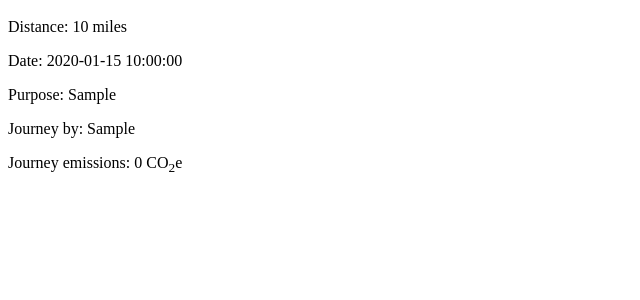
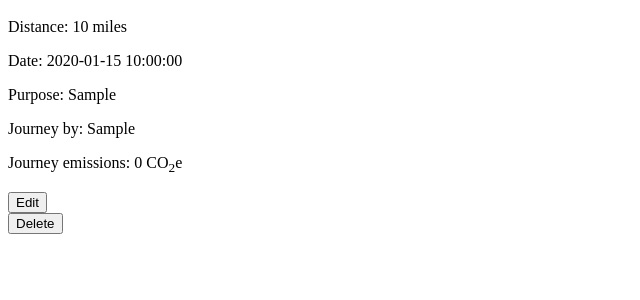
Before and after one commit to DSoutter/carbon_tracker_python_project, a Flask app: page /trips in a window 1280 px wide. Shown: the part 315-615 px from the top of the page, without its empty margins (0-640 px from the left). Run offline with Flask 2, Linux system fonts and the light colour scheme; a database or web service that is not in the repository returns one stand-in record (values such as "Sample title"); some libraries are stand-ins or nearby versions.

Commit message:
delete trips working

```diff
--- a/project_files/controllers/trips_controller.py
+++ b/project_files/controllers/trips_controller.py
@@ -76,7 +76,7 @@ def update_trip(id):
 
 # Delete Later if needed
 
-@trip_blueprint.route("/trips/<id>", methods=["POST"])
+@trip_blueprint.route("/trips/delete/<id>", methods=["POST"])
 def delete_trip(id):
     trip_repo.delete(id)
     return redirect("/trips")
--- a/project_files/templates/trips/index.html
+++ b/project_files/templates/trips/index.html
@@ -10,6 +10,13 @@
     <p>Purpose: {{trip.purpose.travel_purpose}} </p>
     <p>Journey by: {{trip.transport_type.mode_of_travel}}</p>
     <p>Journey emissions: {{ trip.emissions()}} CO<sub>2</sub>e</p>
+    <a href="/trips/edit/{{trip.id}}">
+        <input type="button" value="Edit">
+    </a>
+    </form>
+    <form action="/trips/delete/{{trip.id}}" method="POST">
+        <input type="submit" value="Delete">
+    </form>
 </section>
 
 {% endfor %}
```
